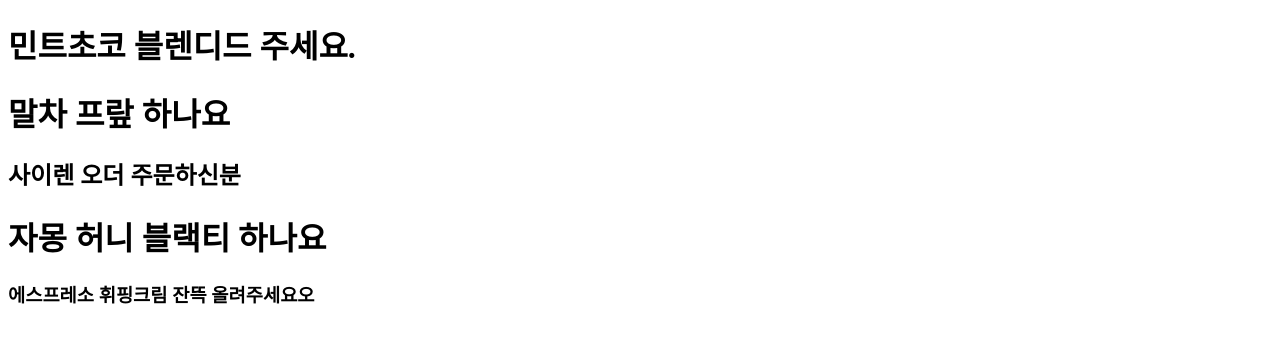
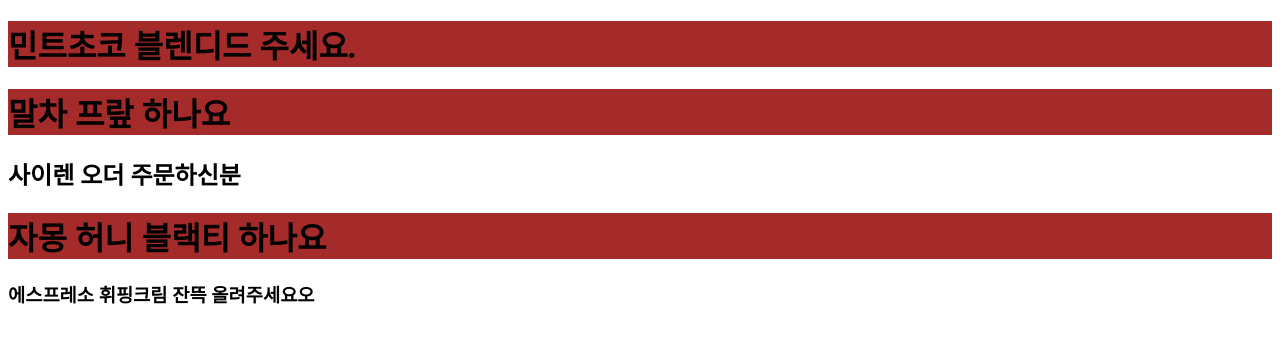
Before and after one commit to podo9264/HR_kosta, a plain HTML site: page HR_GitProject/WebContent/order.html in a window 1280 px wide. Drawn offline with Linux system fonts and the light colour scheme.

Commit message:
CSS 추가

```diff
--- a/HR_GitProject/WebContent/order.html
+++ b/HR_GitProject/WebContent/order.html
@@ -3,6 +3,7 @@
 <head>
 <meta charset="UTF-8">
 <title>Insert title here</title>
+<link rel="stylesheet" type="text/css" href="style.css">
 </head>
 <body>
 	<h1>민트초코 블렌디드 주세요.</h1>
--- /dev/null
+++ b/HR_GitProject/WebContent/style.css
@@ -0,0 +1,5 @@
+@charset "EUC-KR";
+h1{
+	background-color: brown;
+	font-weight: bold;
+}
```
